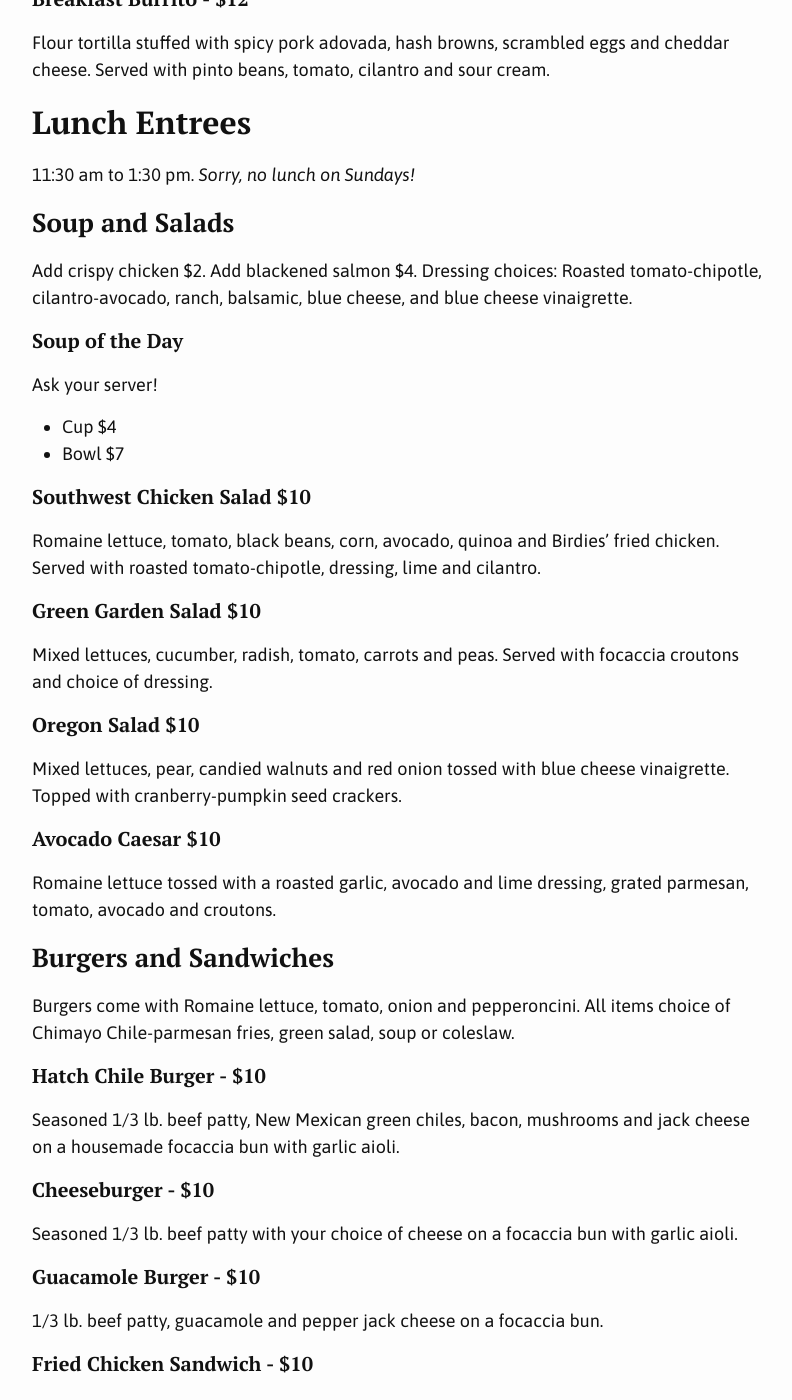
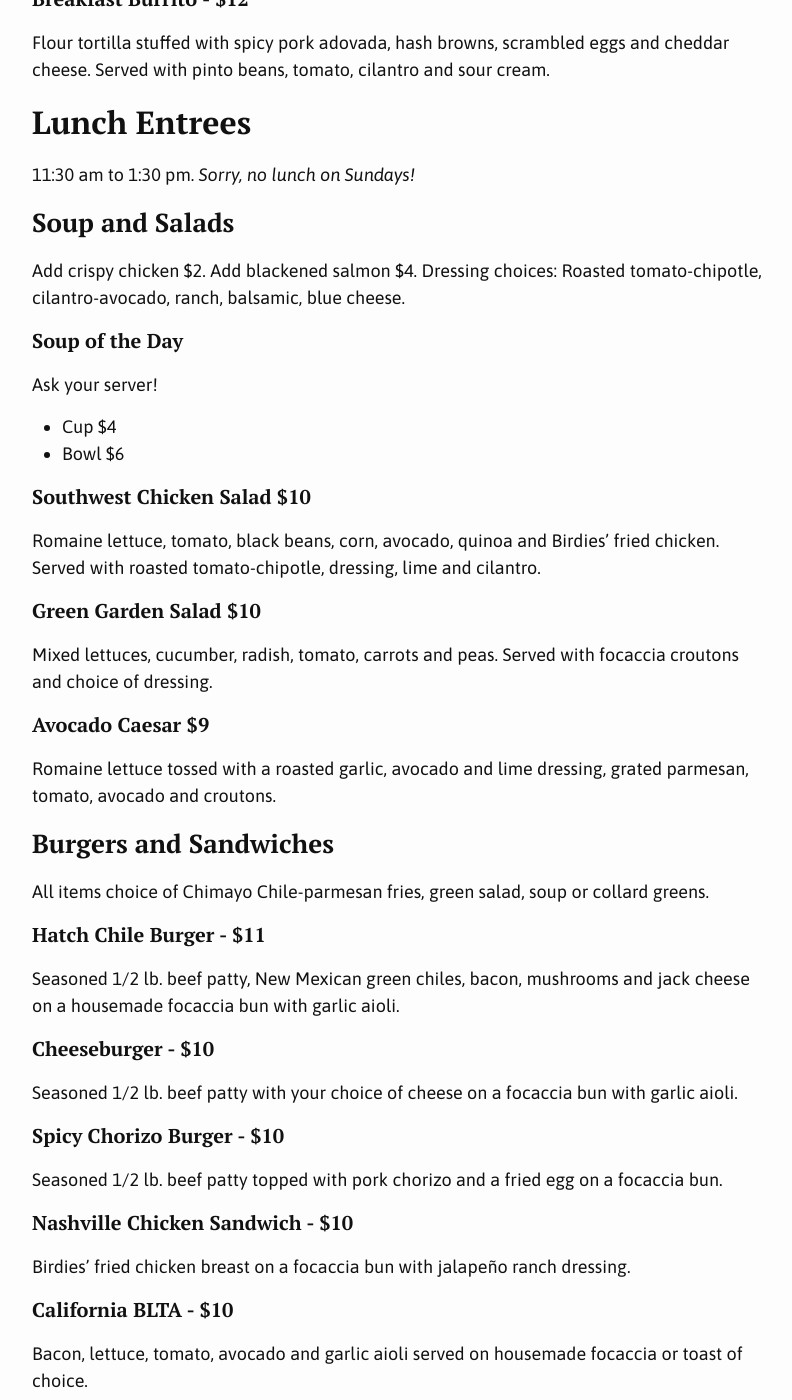
Before and after one commit to birdiescafe/birdiescafe.github.io, a Jekyll site: the page built from index.md, in a window 1280 px wide and 1400 px high, scrolled down 5664 px. Shown: the whole window, without its empty margins (238-1030 px from the left). Built offline with Jekyll 4.4.1, drawn with Linux system fonts in a browser that asks for light colours; our own code applies the rules of GitHub Pages for plain Markdown files; some of the changed text lies outside the part shown.

Commit message:
Update index.md

```diff
--- a/index.md
+++ b/index.md
@@ -26,7 +26,7 @@ height="0" width="0" style="display:none;visibility:hidden"></iframe></noscript>
 
 ![Breakfast spread](/img/newpix/JPEG/05-31-17_BirdiesCafe-0060.jpg)
 
-<small><em><strong>Select dishes, clockwise from bottom left:</strong> Cheese Burger, Belgian-Style Waffle, Spanish-Style Potatoes and Eggs, Texas-Style Huevos Rancheros, Birdies' House-Smoked Salmon and Bagel Plate. Select drinks, clockwise from bottom left: coffee, Breakfast Bubbles, Derek's Breakfast Martini, tea, Bloody Mary.</em></small>
+<small><em><strong>Select dishes, clockwise from bottom left:</strong> Cheeseburger, Belgian-Style Waffle, Spanish-Style Potatoes and Eggs, Texas-Style Huevos Rancheros, Birdies' House-Smoked Salmon and Bagel Plate. Select drinks, clockwise from bottom left: coffee, Breakfast Bubbles, Derek's Breakfast Martini, tea, Bloody Mary.</em></small>
 
 ## Breakfast
 7 am to 1:30 pm
@@ -142,12 +142,12 @@ Flour tortilla stuffed with spicy pork adovada, hash browns, scrambled eggs and
 
 ### Soup and Salads
 Add crispy chicken $2. Add blackened salmon $4.
-Dressing choices: Roasted tomato-chipotle, cilantro-avocado, ranch, balsamic, blue cheese, and blue cheese vinaigrette.
+Dressing choices: Roasted tomato-chipotle, cilantro-avocado, ranch, balsamic, blue cheese.
 
 #### Soup of the Day
 Ask your server!
 - Cup $4
-- Bowl $7
+- Bowl $6
 
 #### Southwest Chicken Salad $10
 Romaine lettuce, tomato, black beans, corn, avocado, quinoa and Birdies' fried chicken. Served with roasted tomato-chipotle, dressing, lime and cilantro.
@@ -155,31 +155,28 @@ Romaine lettuce, tomato, black beans, corn, avocado, quinoa and Birdies' fried c
 #### Green Garden Salad $10
 Mixed lettuces, cucumber, radish, tomato, carrots and peas. Served with focaccia croutons and choice of dressing.
 
-#### Oregon Salad $10
-Mixed lettuces, pear, candied walnuts and red onion tossed with blue cheese vinaigrette. Topped with cranberry-pumpkin seed crackers.
-
-#### Avocado Caesar $10
+#### Avocado Caesar $9
 Romaine lettuce tossed with a roasted garlic, avocado and lime dressing, grated parmesan, tomato, avocado and croutons.
 
 ### Burgers and Sandwiches
-Burgers come with Romaine lettuce, tomato, onion and pepperoncini. All items choice of Chimayo Chile-parmesan fries, green salad, soup or coleslaw.
+All items choice of Chimayo Chile-parmesan fries, green salad, soup or collard greens.
 
-#### Hatch Chile Burger - $10
-Seasoned 1/3 lb. beef patty, New Mexican green chiles, bacon, mushrooms and jack cheese on a housemade focaccia bun with garlic aioli.
+#### Hatch Chile Burger - $11
+Seasoned 1/2 lb. beef patty, New Mexican green chiles, bacon, mushrooms and jack cheese on a housemade focaccia bun with garlic aioli.
 
 #### Cheeseburger - $10
-Seasoned 1/3 lb. beef patty with your choice of cheese on a focaccia bun with garlic aioli.
+Seasoned 1/2 lb. beef patty with your choice of cheese on a focaccia bun with garlic aioli.
 
-#### Guacamole Burger - $10
-1/3 lb. beef patty, guacamole and pepper jack cheese on a focaccia bun.
+#### Spicy Chorizo Burger - $10
+Seasoned 1/2 lb. beef patty topped with pork chorizo and a fried egg on a focaccia bun.
 
-#### Fried Chicken Sandwich - $10
-Fried buttermilk-marinated chicken thighs on a brioche bun with chipotle aioli, tomato jam and romaine lettuce.
+#### Nashville Chicken Sandwich - $10
+Birdies' fried chicken breast on a focaccia bun with jalapeño ranch dressing.
 
 #### California BLTA - $10
 Bacon, lettuce, tomato, avocado and garlic aioli served on housemade focaccia or toast of choice.
 
-#### Shrimp Po-Boy $10
+#### Shrimp Po-Boy $11
 Cornmeal-crusted fried prawns on a French roll with New Orleans-style remoulade sauce. Topped with lettuce and tomato. Served with lemon.
 
 #### BBQ Pulled Pork & Rings $10
@@ -237,14 +234,11 @@ House bubbles, raspberry vodka, pineapple and pomegranate.
 
 _Substitutions welcome with an additional charge._
 
-_18% gratuity may be charged on parties of 6 or more_
-
 _Gluten free, vegetarian, and vegan options available, substitutions welcome_
 
 **Consuming raw or uncooked meats, poultry, seafood, shellfish or eggs may increase your risk of food borne illness.*
 
-(Updated 5/6/19)
-
+(Updated 11/12/19)
 
 ## Location
 
```
